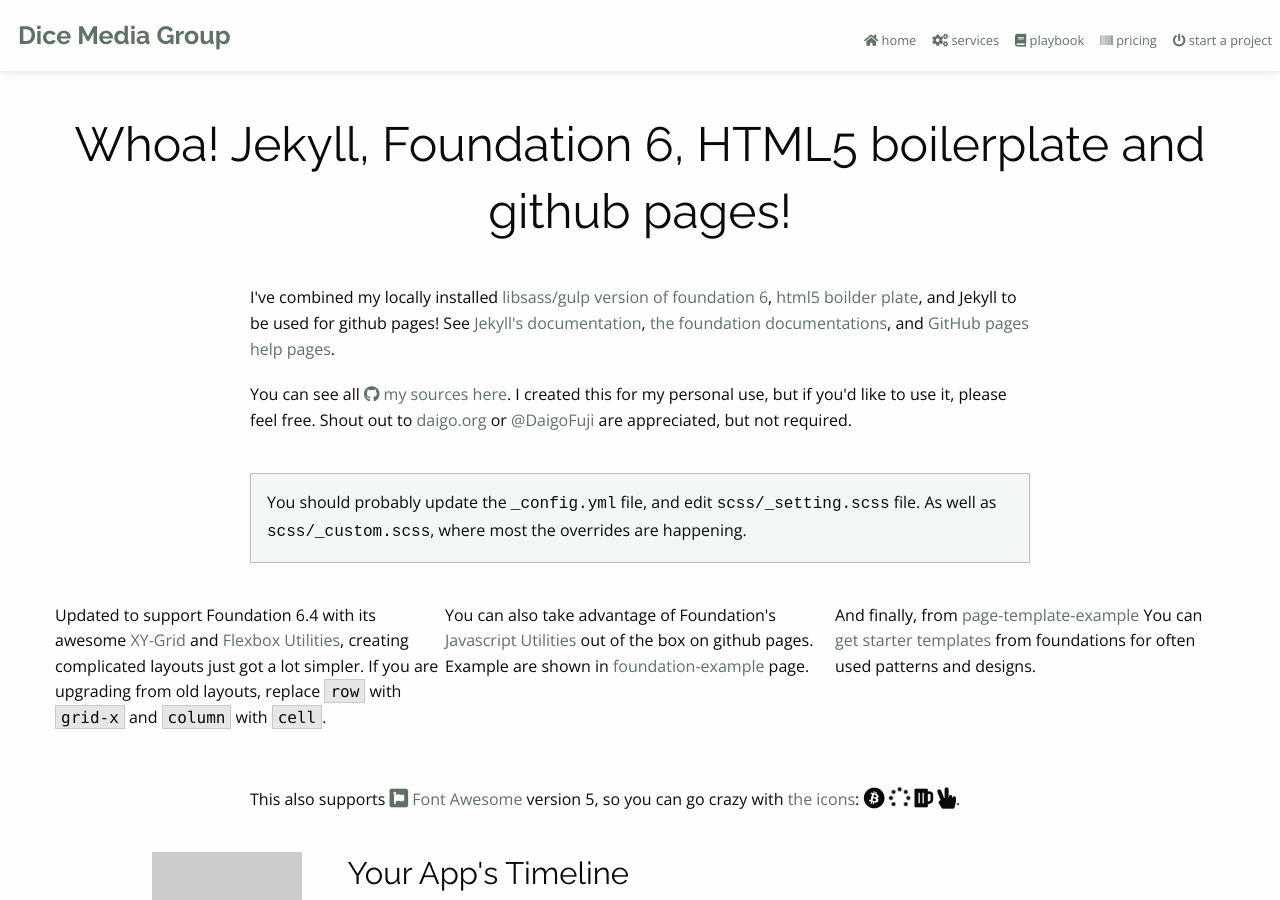
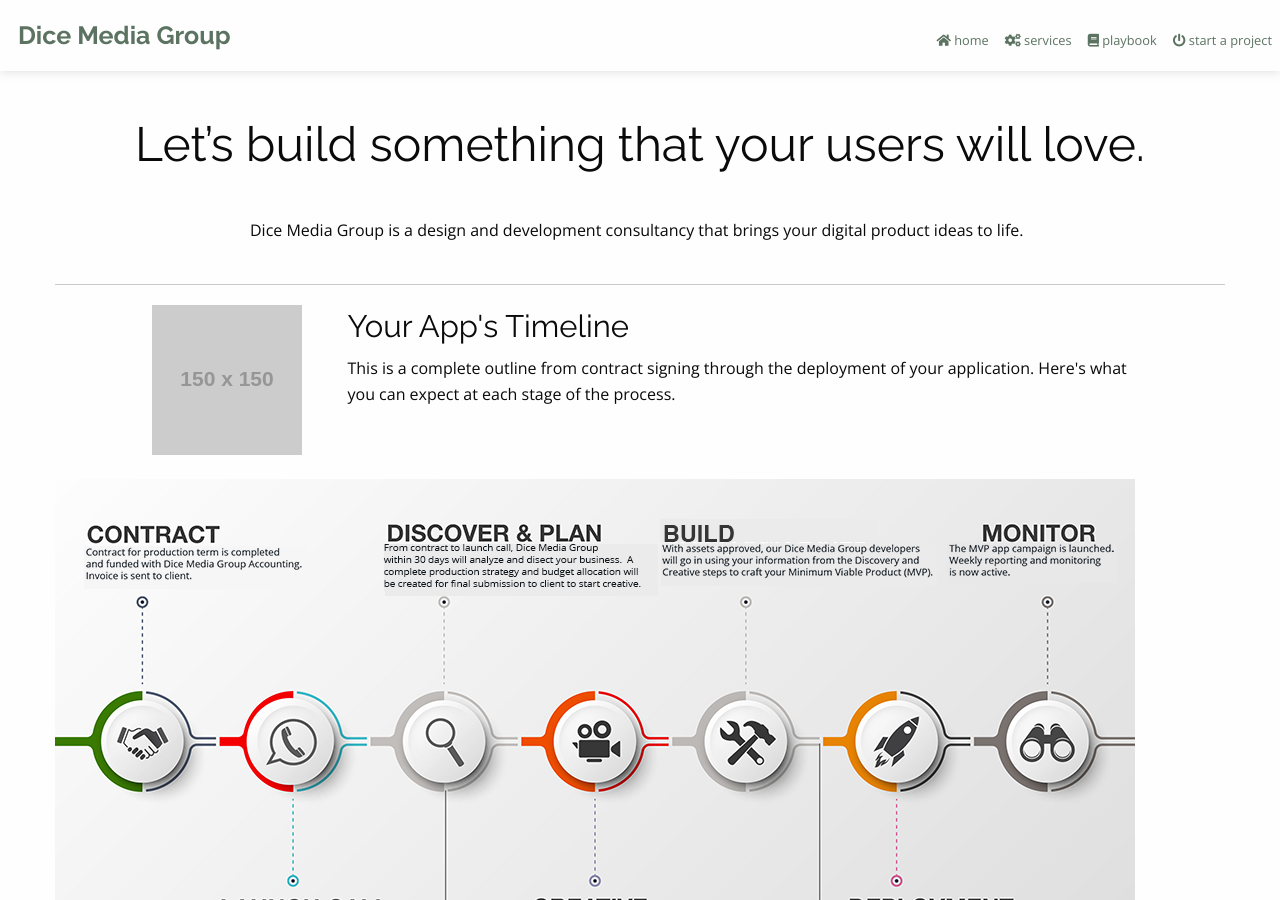
Before and after one commit to dice-media-group/dice-media-group.github.io, a Jekyll site: the page built from index.html, in a window 1280 px wide and 900 px high. Built offline with Jekyll 4.4.1, drawn with Linux system fonts in a browser that asks for light colours; nearby versions of some CDN libraries.

Commit message:
CHANGED: hire-us to create working form; swapped out process image

```diff
--- a/_includes/nav.html
+++ b/_includes/nav.html
@@ -13,12 +13,12 @@
     <i class="fas fa-book"></i> playbook
   </a>
 </li>
-<li>
+<!-- <li>
   <a href="/pricing/">
     <i class="fas fa-barcode"></i> pricing
   </a>
 </li>
-<li>
+ --><li>
   <a href="/hire-us/">
     <i class="fas fa-power-off"></i> start a project
   </a>
--- a/index.html
+++ b/index.html
@@ -1,10 +1,9 @@
 ---
 layout: default
-title: Whoa! Jekyll, Foundation 6, HTML5 boilerplate and github pages!
-description: This is my project. Welcome.
+title: Let’s build something that your users will love.
+description: Dice Media Group is a design and development consultancy that brings your digital product ideas to life.
 keywords: github pages, Jekyll, foundation 6
 ---
-
 <section role="main" class="grid-x">
   <div class="small-12 cell">
     <h1 class="mvl text-center">{{ page.title }}</h1>
@@ -12,44 +11,17 @@
     <div class="grid-x">
       <div class="medium-10 large-8 medium-offset-1 large-offset-2 cell">
 
-        <p class="mbm">I've combined my locally installed <a href="http://foundation.zurb.com/docs/sass.html">libsass/gulp version of foundation 6</a>, <a href="http://html5boilerplate.com/">html5 boilder plate</a>, and Jekyll to be used for github pages! See <a href="http://jekyllrb.com/docs/home/">Jekyll's documentation</a>, <a href="http://foundation.zurb.com/sites/docs/">the foundation documentations</a>, and <a href="https://help.github.com/categories/20/articles">GitHub pages help pages</a>.</p>
-
-        <p class="mbl">You can see all <a href="https://github.com/daigofuji/jekyll-foundation-6-starter/tree/gh-pages"><i class="fab fa-github"></i> my sources here</a>. I created this for my personal use, but if you'd like to use it, please feel free. Shout out to <a href="http://daigo.org">daigo.org</a> or <a href="http://twitter.com/DaigoFuji">@DaigoFuji</a> are appreciated, but not required.</p>
-
-        <div class="callout secondary radius mvl">
-          <p>You should probably update the <samp>_config.yml</samp> file, and edit <samp>scss/_setting.scss</samp> file. As well as <samp>scss/_custom.scss</samp>, where most the overrides are happening.</p>
-        </div>
+        <p class="mbm">Dice Media Group is a design and development consultancy that brings your digital product ideas to life.</p>
 
       </div>
     </div>
 
-    <div class="grid-x">
 
-      <div class="large-4 cell">
-        <p>Updated to support Foundation 6.4 with its awesome <a href="https://foundation.zurb.com/sites/docs/xy-grid.html">XY-Grid</a> and <a href="https://foundation.zurb.com/sites/docs/flexbox-utilities.html">Flexbox Utilities</a>, creating complicated layouts just got a lot simpler. If you are upgrading from old layouts, replace <code>row</code> with <code>grid-x</code> and <code>column</code> with <code>cell</code>.</p>
-      </div>
-
-      <div class="large-4 cell">
-        <p>You can also take advantage of Foundation's <a href="https://foundation.zurb.com/sites/docs/">Javascript Utilities</a> out of the box on github pages. Example are shown in <a href="page-foundation-example.html">foundation-example</a> page.</p>
-      </div>
-
-      <div class="large-4 cell">
-        <p>And finally, from <a href="page-template-example.html">page-template-example</a> You can <a href="http://foundation.zurb.com/templates.html">get starter templates</a> from foundations for often used patterns and designs.</p>
-      </div>
-
-    </div>
-
-    <div class="grid-x">
-      <div class="medium-10 large-8 medium-offset-1 large-offset-2 cell">
-
-        <p class="mvl">This also supports <a href="https://fontawesome.com/"><i class="fab fa-font-awesome fa-lg"></i>
-        Font Awesome</a> version 5, so you can go crazy with <a href="https://fontawesome.com/icons">the icons</a>: <i class="fab fa-bitcoin fa-lg"></i> <i class="fas fa-spinner fa-pulse fa-lg"></i> <i class="fas fa-beer fa-lg"></i>  <i class="fas fa-hand-peace fa-lg"></i>. </p>
-
-      </div>
-    </div>
 
   </div>
-</section><section>
+</section>
+<hr>
+<section>
     <div class="grid-x">
 
       <div class="large-1 cell">
@@ -72,6 +44,6 @@
     <div>&nbsp;</div>
 
     <div>
-        <img src="/images/dice_media_group_progress_path.png" alt="">
+        <img src="/images/dice_media_group_progress_path02.png" alt="">
       </div>
   </section>
```
Also changed, not shown: hire-us/index.html (+24 -1 lines), dice_media_group_progress_path.png (deleted).
